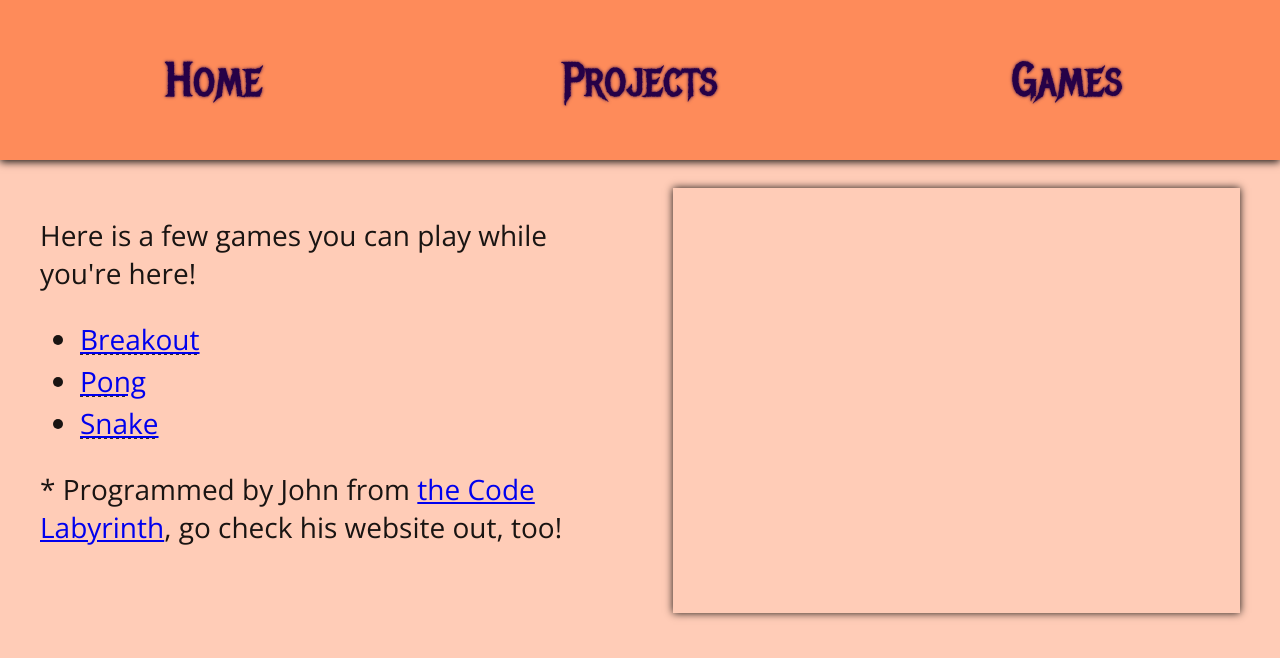
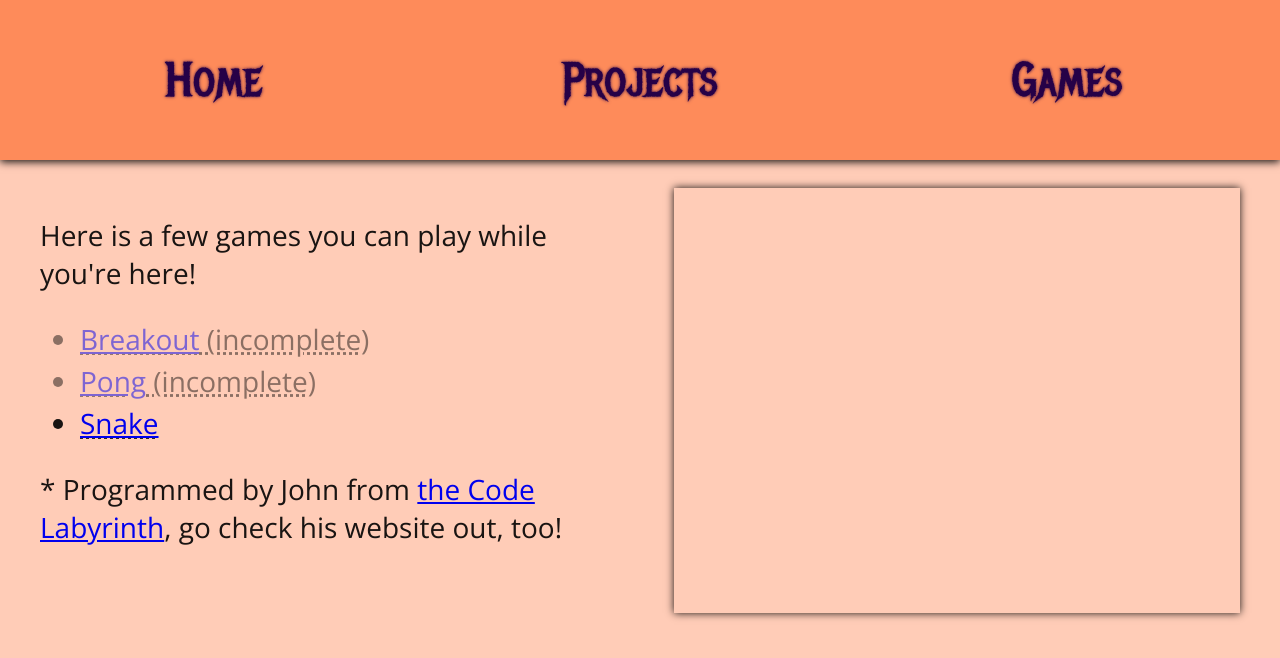
Before and after one commit to redfame-ml/redfame-ml.github.io, a plain HTML site: page games/index.html in a window 1280 px wide. Drawn offline with nearby package versions, Linux system fonts and the light colour scheme; files that its build step writes are made by us from their sources.

Commit message:
incomp. games - add label

```diff
--- a/css/games.css
+++ b/css/games.css
@@ -7,3 +7,13 @@ li {
 	text-decoration-style: dotted;
 	margin-top: 0.5vh;
 }
+
+.incomplete {
+	opacity: 0.5;
+}
+.incomplete, .incomplete * {
+	cursor: not-allowed;
+}
+.incomplete::after {
+	content: " (incomplete)";
+}
--- a/games/index.html
+++ b/games/index.html
@@ -26,8 +26,8 @@
 			<p>Here is a few games you can play while you're here!</p>
 			<noscript>(if nothing appears, you probably need to enable javascript)</noscript>
 			<ul>
-				<li id='breakout'></li>
-				<li id='pong'></li>
+				<li id='breakout' class='incomplete'></li>
+				<li id='pong' class='incomplete'></li>
 				<li id='snake'></li>
 			</ul>
 			<p>* Programmed by John from <a href='//codelabyrinth.ml'>the Code Labyrinth</a>, go check his website out, too!</p>
```
